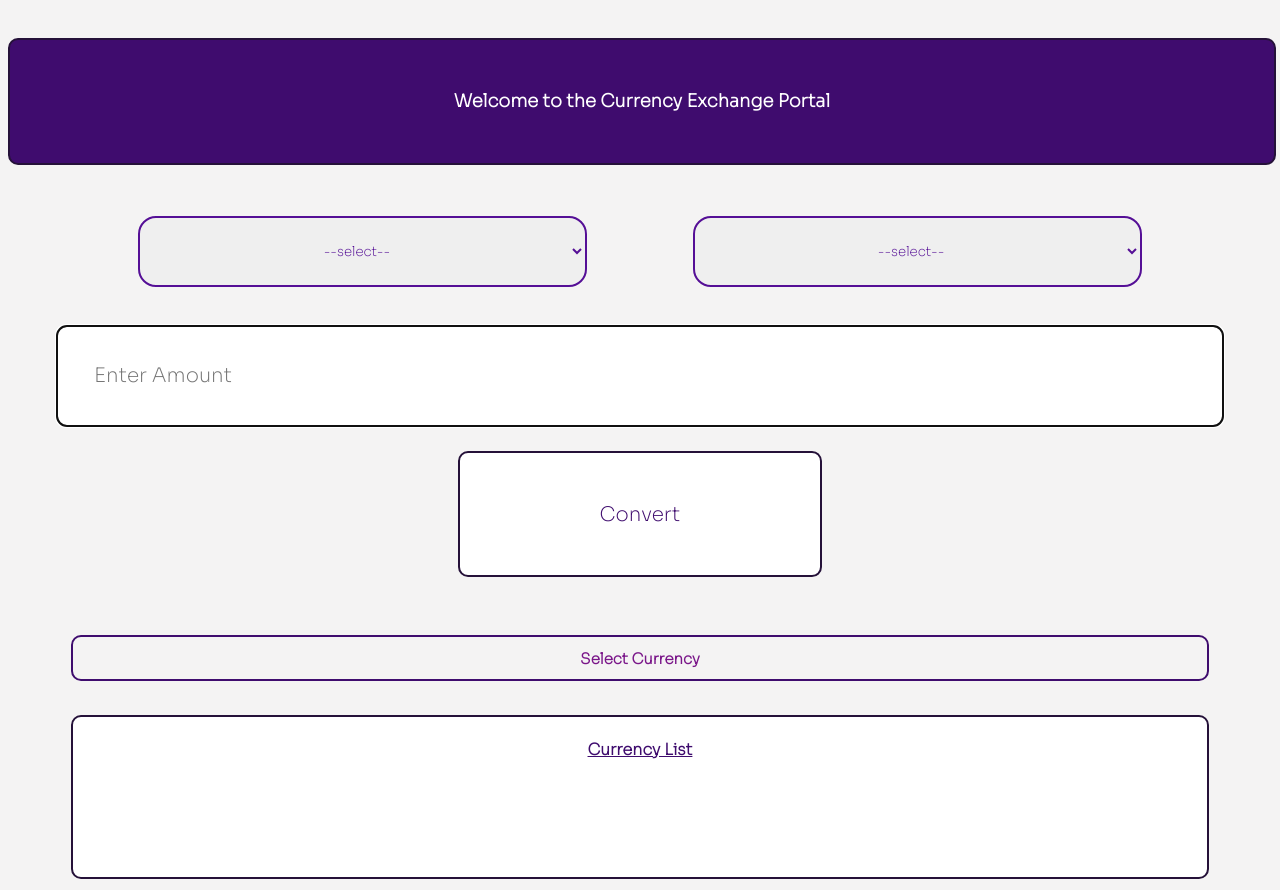
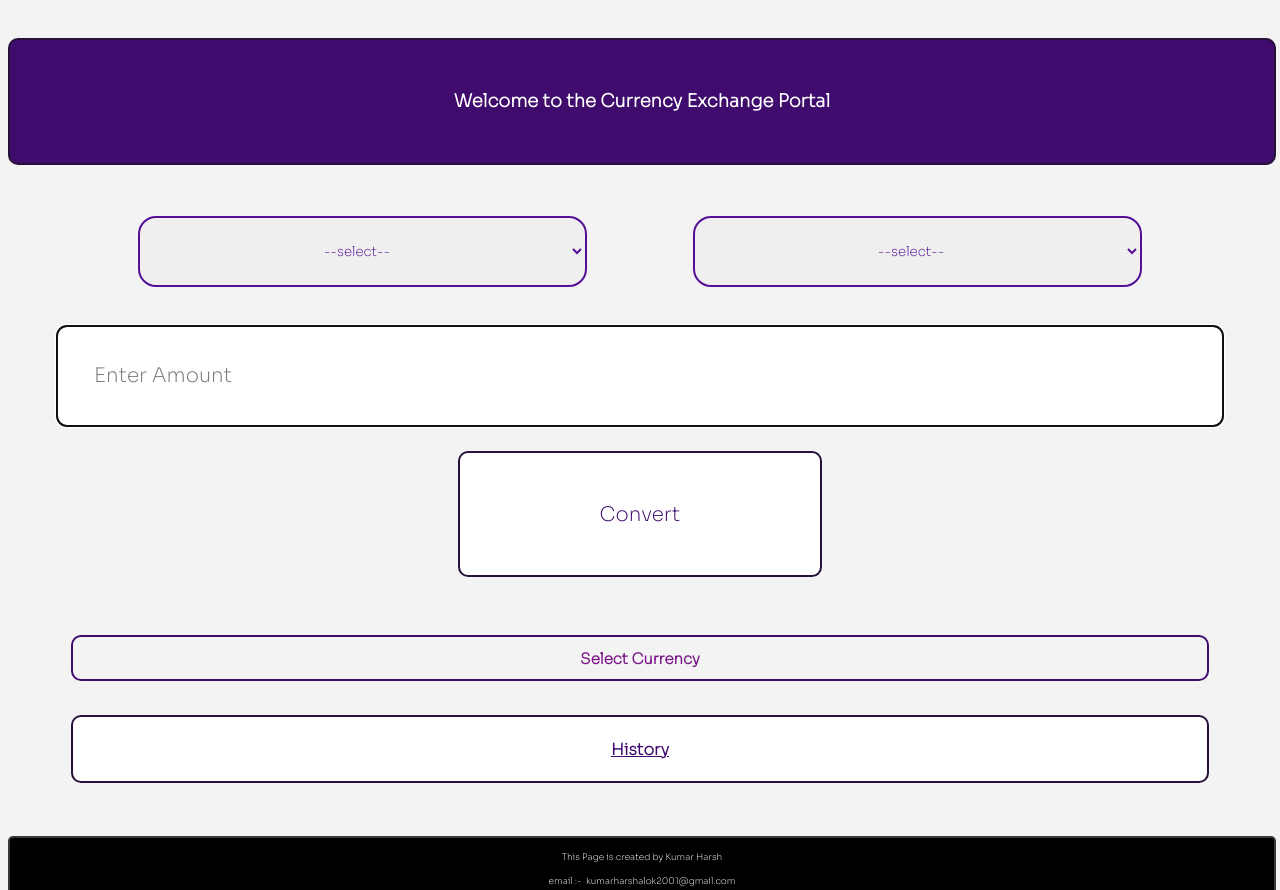
Before and after one commit to KumarHarsh2001/Exchange_Currency.github.io, a plain HTML site: page index.html in a window 1280 px wide. Shown: the top 890 px of the page. Drawn offline with Linux system fonts and the light colour scheme; no server answers.

Commit message:
Previous Set

```diff
--- a/index.html
+++ b/index.html
@@ -30,7 +30,7 @@
                 <p id="res">Select Currency</p>
             </div>
             <div id="output">
-                <h4 id="heading">Currency List</h4>
+                <h4 id="heading">History</h4>
                 <ul id="history">
                 </ul>
             </div>
--- a/style.css
+++ b/style.css
@@ -107,19 +107,16 @@ h3:hover{
     margin: 3% 0%;
 }
 #output{
-    height: 40vh;
+
     color: rgb(63, 12, 110);
     display: block;
-    height: 20vh;
     background-color: rgb(255, 255, 255);
     border: 2px solid rgb(37, 17, 57);
     border-radius: 10px;
     border-radius: 10px;
 }
 #output:hover{
-    height: 40vh;
     display: block;
-    height: 20vh;
     color: white;
     background-color: rgb(63, 12, 110);
     border: 2px solid rgb(37, 17, 57);
```
